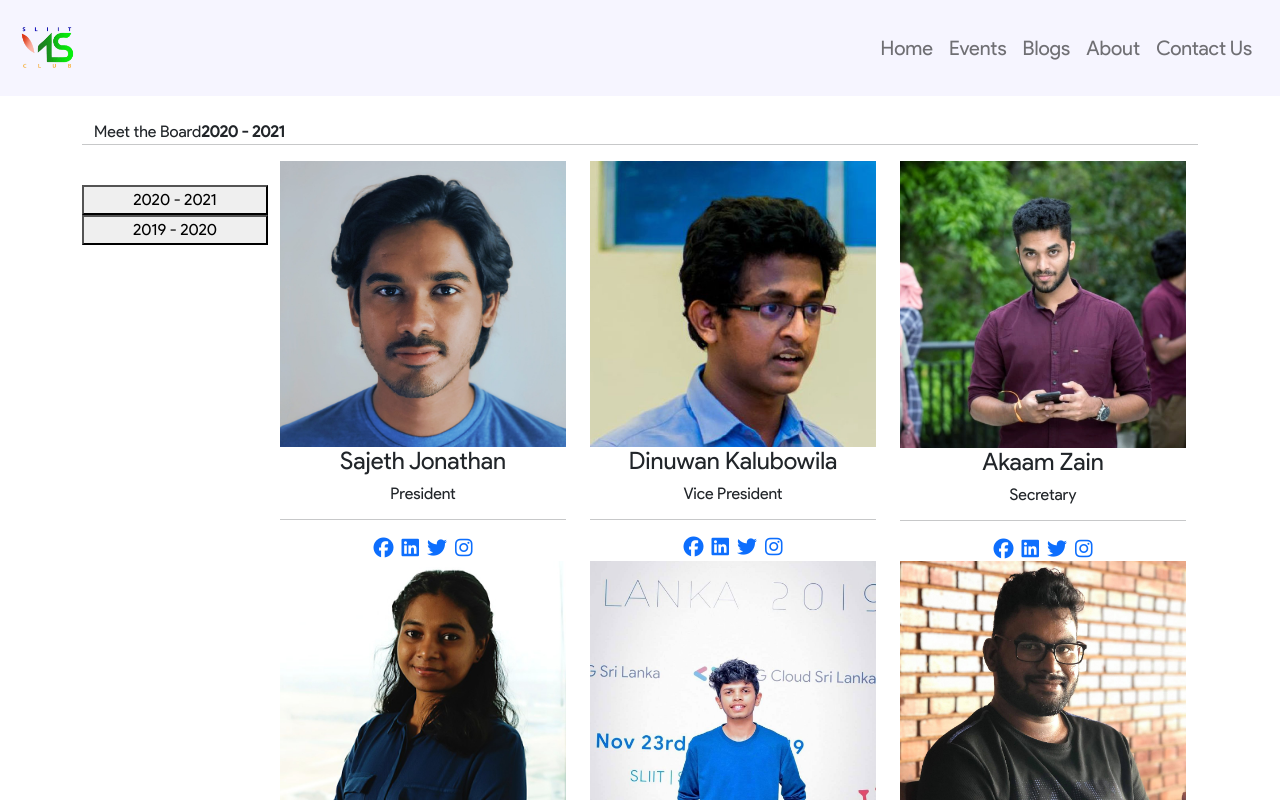
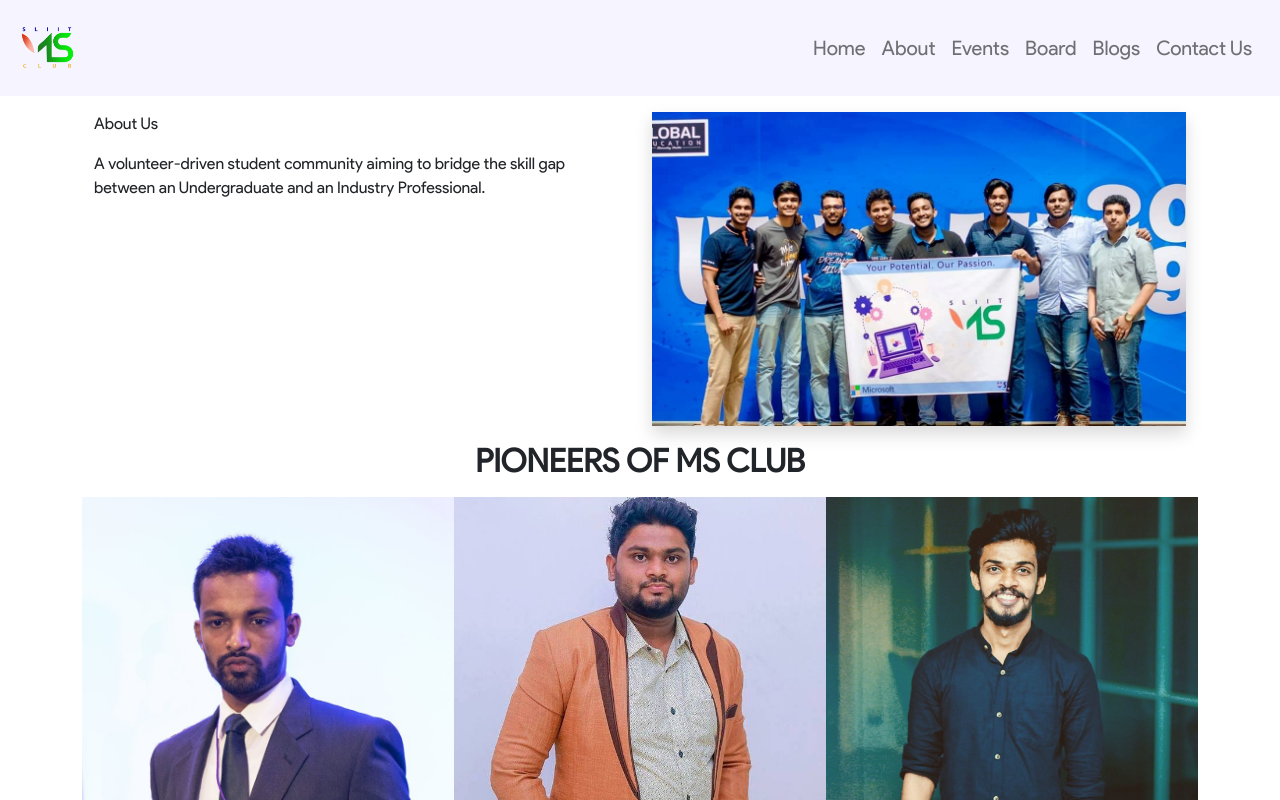
Before and after one commit to ms-club-sliit/msclubwesite-v2, a React (Create React App) app: page /about in a window 1280 px wide. Shown: the top 800 px of the page. Built offline with nearby package versions, Linux system fonts and the light colour scheme.

Commit message:
Done changes in App Routes

```diff
--- a/package.json
+++ b/package.json
@@ -8,6 +8,7 @@
     "@testing-library/user-event": "^12.1.10",
     "@types/jest": "^26.0.15",
     "@types/node": "^12.0.0",
+    "@types/reach__router": "^1.3.9",
     "@types/react": "^17.0.0",
     "@types/react-dom": "^17.0.0",
     "@types/react-owl-carousel": "^2.3.0",
--- a/src/components/nav_bar/index.tsx
+++ b/src/components/nav_bar/index.tsx
@@ -42,19 +42,22 @@ const NavBar: React.FC = () => {
             <ul className="navbar-nav me-auto mb-lg-0" />
             <ul className="navbar-nav d-flex me-2 navbar-items">
               <li className="nav-item">
-                <a className="nav-link" href="#">Home</a>
+                <a className="nav-link" href="/">Home</a>
               </li>
               <li className="nav-item">
-                <a className="nav-link" href="#">Events</a>
+                <a className="nav-link" href="/about">About</a>
               </li>
               <li className="nav-item">
-                <a className="nav-link" href="#">Blogs</a>
+                <a className="nav-link" href="/events">Events</a>
               </li>
               <li className="nav-item">
-                <a className="nav-link" href="#">About</a>
+                <a className="nav-link" href="/board">Board</a>
               </li>
               <li className="nav-item">
-                <a className="nav-link" href="#">Contact Us</a>
+                <a className="nav-link" href="/blogs">Blogs</a>
+              </li>
+              <li className="nav-item">
+                <a className="nav-link" href="/contact">Contact Us</a>
               </li>
             </ul>
           </div>
--- a/src/routes/app-routes.tsx
+++ b/src/routes/app-routes.tsx
@@ -1,23 +1,21 @@
-import React from 'react';
-import { BrowserRouter as Router, Route } from 'react-router-dom';
-import { NavBar, Footer } from '../components';
-import {Home,Event, About, Contact,Boards} from '../pages';
+import React from "react";
+import { BrowserRouter, Routes, Route } from "react-router-dom";
+import { NavBar, Footer } from "../components";
+import { Home, Event, About, Contact, Boards } from "../pages";
 
 const AppRoutes: React.FC = () => (
   <div>
-    <Router>
+    <BrowserRouter>
       <NavBar />
-      {/* Route Declaration - Start */}
-      <Boards/>
-        {/* <Route path="/" component={Home} exact />
-        <Route path="/about" component={About} exact />
-        <Route path="/events" component={Event} exact />
-        <Route path="/blogs" component={Blogs} exact />
-        <Route path="/board" component={Boards} exact />
-        <Route path="/contact" component={Contact} exact /> */}
-      {/* Route Declaration - End */}
-    </Router>
-    <Footer />
+      <Routes>
+        <Route path="/" element={<Home />} />
+        <Route path="/about" element={<About />} />
+        <Route path="/events" element={<Event />} />
+        <Route path="/contact" element={<Contact />} />
+        <Route path="/board" element={<Boards />} />
+      </Routes>
+      <Footer />
+    </BrowserRouter>
   </div>
 );
 
```
Also changed, not shown: 1 other file (tests, documents, lock files or other folders).
